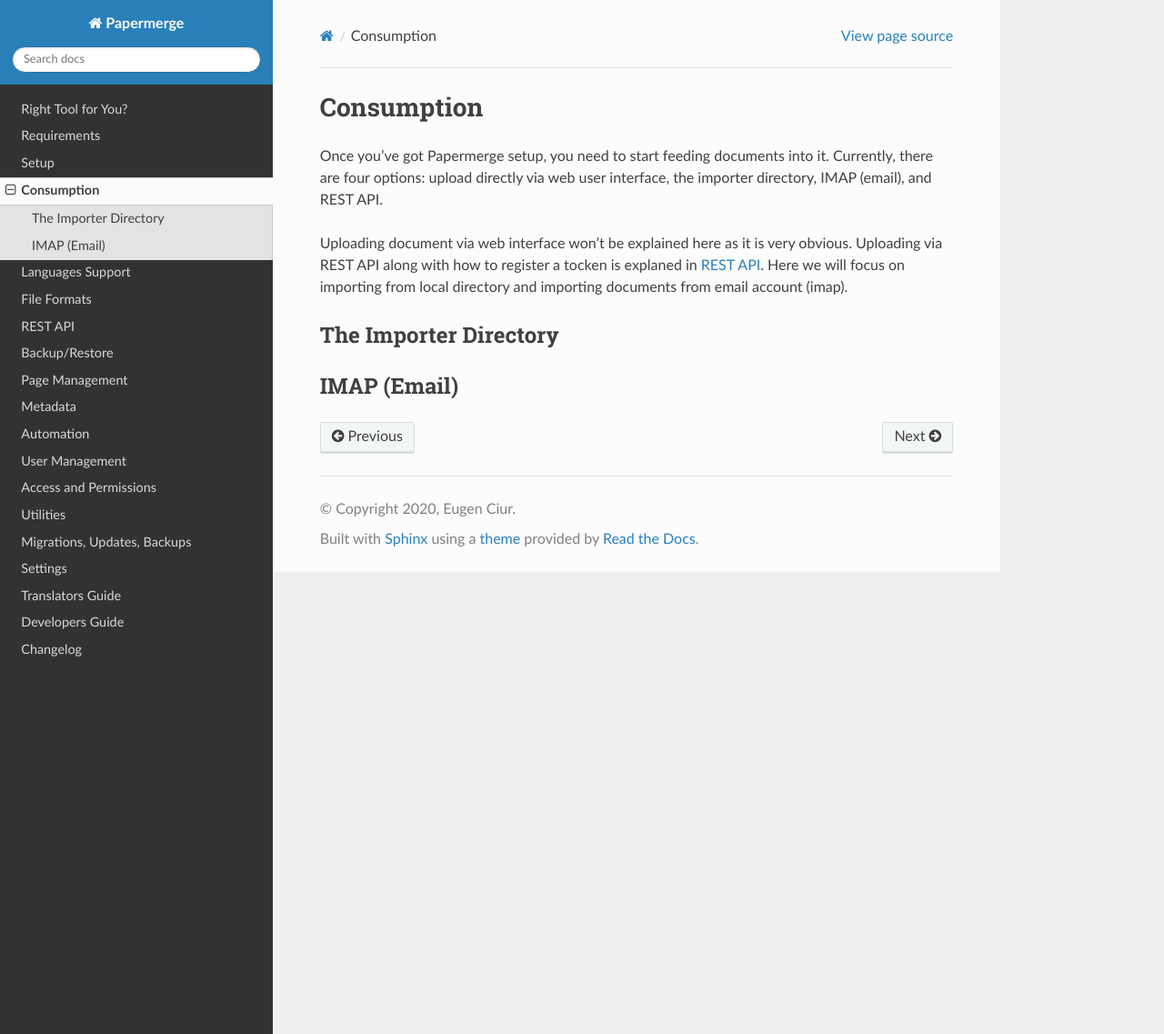
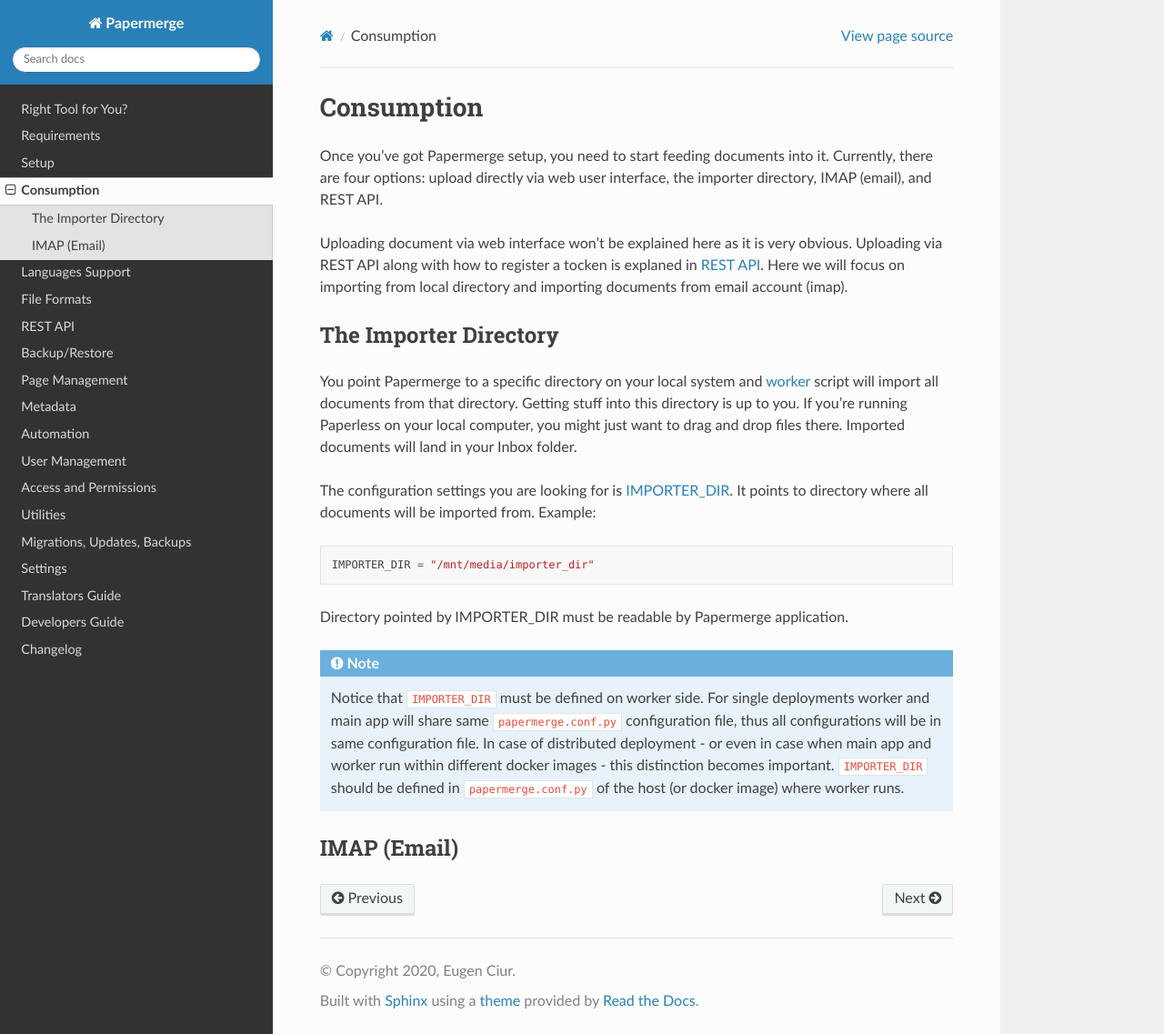
Before and after one commit to ciur/papermerge, a Sphinx documentation site: the page built from docs/source/consumption.rst, in a window 1280 px wide and 1137 px high. Shown: the whole window at 91% size. Built offline with Sphinx 7.4.7 and the Read the Docs theme 2.0.0, drawn with Linux system fonts in a browser that asks for light colours.

Commit message:
documentation update

```diff
--- a/docs/source/consumption.rst
+++ b/docs/source/consumption.rst
@@ -8,6 +8,21 @@
 The Importer Directory
 ~~~~~~~~~~~~~~~~~~~~~~~
 
+You point Papermerge to a specific directory on your local system and
+:ref:`worker <worker_command>` script will import all documents from that
+directory. Getting stuff into this directory is up to you. If you’re running
+Paperless on your local computer, you might just want to drag and drop files
+there.  Imported documents will land in your Inbox folder.
+
+The configuration settings you are looking for is :ref:`IMPORTER_DIR <importer_dir>`. It points to directory where all documents will be imported from. Example::
+
+	IMPORTER_DIR = "/mnt/media/importer_dir"
+
+Directory pointed by IMPORTER_DIR must be readable by Papermerge application.
+
+.. note::
+
+	Notice that ``IMPORTER_DIR`` must be defined on worker side. For single deployments worker and main app will share same ``papermerge.conf.py`` configuration file, thus all configurations will be in same configuration file. In case of distributed deployment - or even in case when main app and worker run within different docker images - this distinction becomes important. ``IMPORTER_DIR`` should be defined in ``papermerge.conf.py`` of the host (or docker image) where worker runs.
 
 IMAP (Email)
 ~~~~~~~~~~~~~
```
